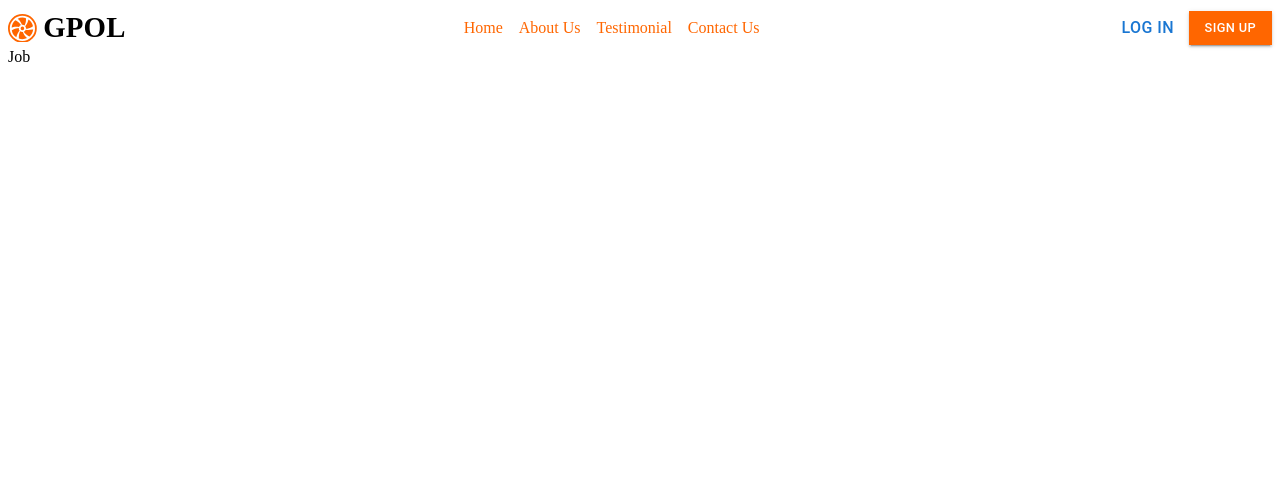
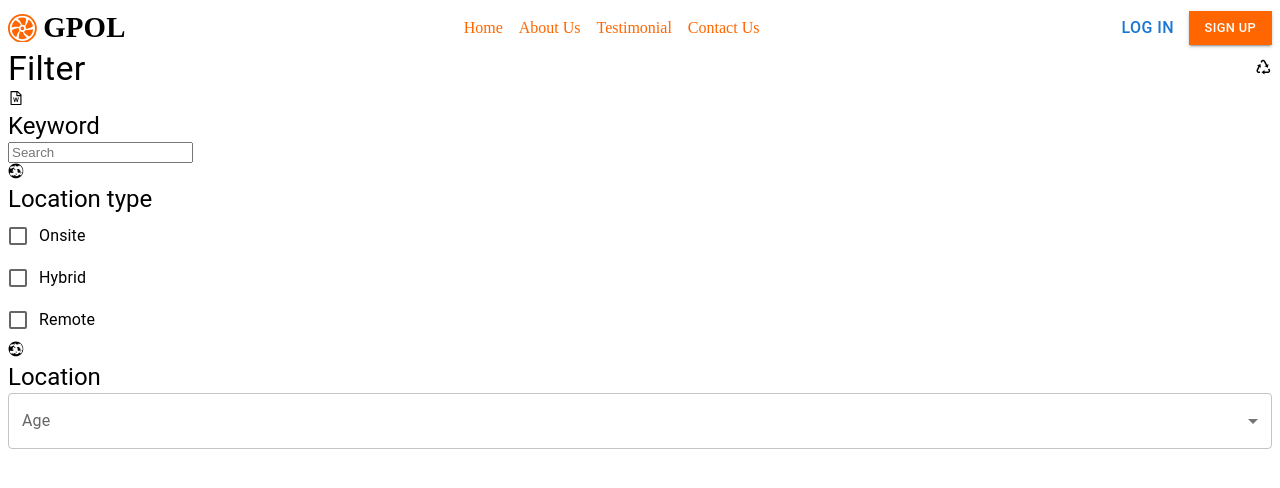
Before and after one commit to Cavein254/gpolive-0.0.2, a Next.js app: page /dashboard in a window 1280 px wide. Shown: the top 488 px of the page. Built offline with nearby package versions, Linux system fonts and the light colour scheme.

Commit message:
Add client on searchoverlay

```diff
--- a/components/dashboard/Job.tsx
+++ b/components/dashboard/Job.tsx
@@ -1,7 +1,10 @@
+import SearchOverlay from "../searchoverlay/SearchOverlay"
 
 const Job = () => {
   return (
-    <div>Job</div>
+    <div>
+        <SearchOverlay/>
+    </div>
   )
 }
 
--- a/components/searchoverlay/SearchOverlay.tsx
+++ b/components/searchoverlay/SearchOverlay.tsx
@@ -1,7 +1,80 @@
+'use client'
+import { Box, Checkbox, FormControl, FormControlLabel, FormGroup, InputLabel, MenuItem, Select, Typography } from "@mui/material"
+import { useState } from "react"
+import { AiOutlineFileWord } from 'react-icons/ai'
+import { BiRecycle } from "react-icons/bi"
+import { GiWorld } from "react-icons/gi"
+import './styles.css'
 
 const SearchOverlay = () => {
+    const [age, setAge] = useState('');
+    const handleAgeSubmit = (e) => {
+        e.preventDefault();
+        setAge(e.target.value);
+    }
   return (
-    <div>SearchOverlay</div>
+    <Box>
+        <form>
+            <Box className="searchova">
+                <Box>
+                    <Box className="searchova-wrapper">
+                        <Box>
+                            <Typography variant="h4">Filter</Typography>
+                        </Box>
+                        <Box>
+                            <BiRecycle className="searchova-icon"/>
+                        </Box>
+                    </Box>
+                    <Box>
+                        <Box>
+                            <Box>
+                                <AiOutlineFileWord />
+                                <Typography variant='h5'>Keyword</Typography>
+                            </Box>
+                            <Box>
+                                <input type="text" placeholder="Search"/>
+                            </Box>
+                        </Box>
+                        <Box>
+                            <Box>
+                                <GiWorld />
+                                <Typography variant='h5'>Location type</Typography>
+                            </Box>
+                            <Box>
+                            <FormGroup>
+                                <FormControlLabel control={<Checkbox />} label="Onsite" />
+                                <FormControlLabel control={<Checkbox />} label="Hybrid" />
+                                <FormControlLabel control={<Checkbox />} label="Remote" />
+                            </FormGroup>
+                            </Box>
+                        </Box>
+                        <Box>
+                            <Box>
+                                <GiWorld />
+                                <Typography variant='h5'>Location</Typography>
+                            </Box>
+                            <Box>
+                            <FormControl fullWidth>
+                            <InputLabel id="demo-simple-select-label">Age</InputLabel>
+                            <Select
+                                labelId="demo-simple-select-label"
+                                id="demo-simple-select"
+                                value={age}
+                                label="Age"
+                                onChange={handleAgeSubmit}
+                            >
+                                <MenuItem value={10}>Ten</MenuItem>
+                                <MenuItem value={20}>Twenty</MenuItem>
+                                <MenuItem value={30}>Thirty</MenuItem>
+                            </Select>
+                            </FormControl>
+                            </Box>
+                        </Box>
+                    </Box>
+                </Box>
+            </Box>
+        </form>
+    </Box>
   )
 }
 
--- /dev/null
+++ b/components/searchoverlay/styles.css
@@ -0,0 +1,13 @@
+.searchova {
+
+}
+.searchova-wrapper {
+    display: flex;
+    justify-content: space-between;
+    align-items: center;
+    flex-direction: row;
+}
+
+.searchova-icon {
+    font-size: large;
+}
```
